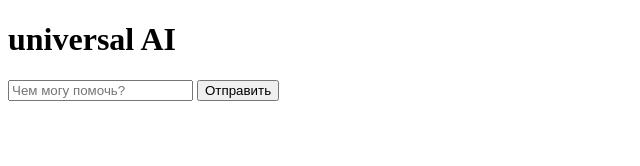
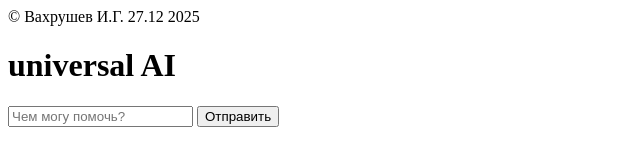
Before and after one commit to ivanshevbest/universal-neural-network, a plain HTML site: page index.html in a window 1280 px wide. Shown: the whole page, without its empty margins (0-640 px from the left). Drawn offline with Linux system fonts and the light colour scheme.

Commit message:
Update index.html

```diff
--- a/index.html
+++ b/index.html
@@ -4,7 +4,7 @@
     <meta charset="UTF-8">
     <meta name="viewport" content="width=device-width, initial-scale=1.0">
     <title>universal AI</title>
-
+     <div class="watermark">© Вахрушев И.Г. 27.12 2025</div>
 </head>
 <body>
     <div class="container">
```
